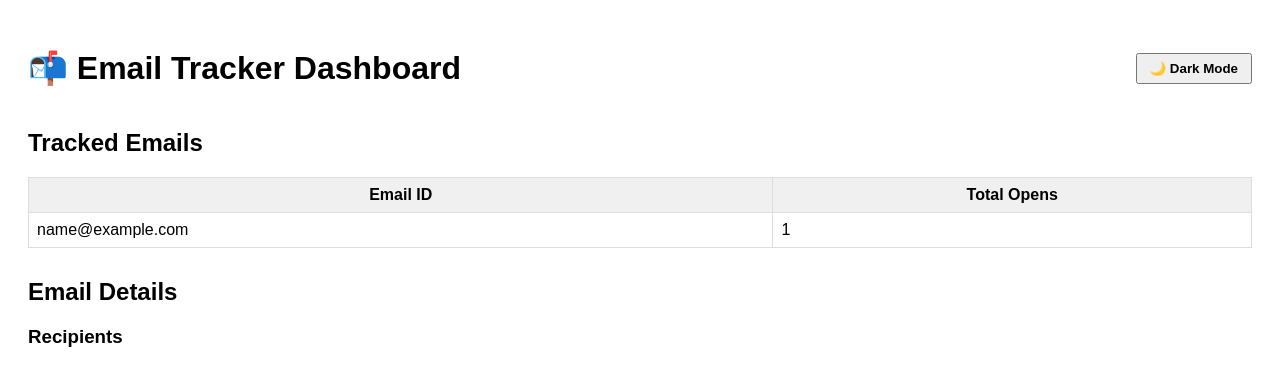
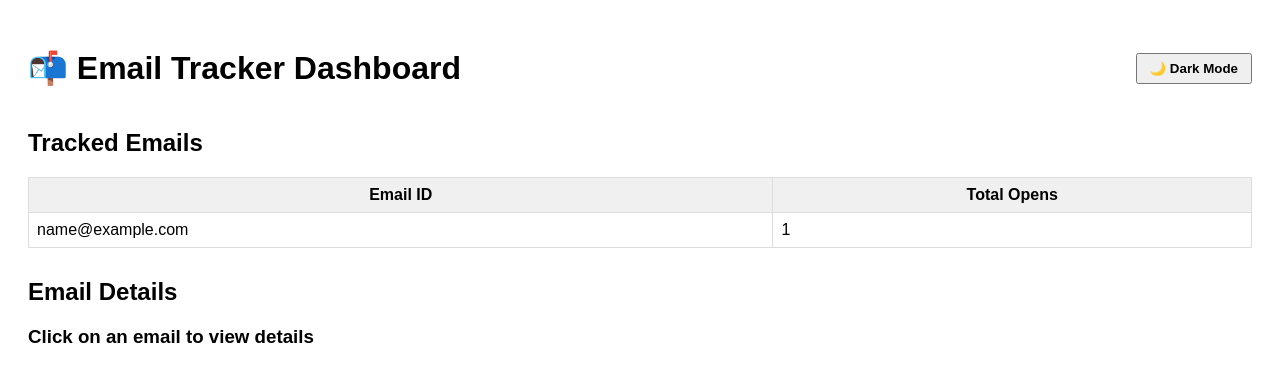
Before and after one commit to Dhruv0306/email-tracker-extension, a FastAPI app: page /api/dashboard in a window 1280 px wide. Shown: the top 366 px of the page. Run offline with FastAPI, Linux system fonts and the light colour scheme; tables that the repository leaves empty hold one stand-in row (values such as "Sample post").

Commit message:
Added instruction `Click on an email to view details` to dhashboard.html.

```diff
--- a/server/app/templates/dashboard.html
+++ b/server/app/templates/dashboard.html
@@ -78,6 +78,7 @@
 
     <div id="details">
         <h2>Email Details</h2>
+        <h3>Click on an email to view details</h3>
 
         <h3>Recipients</h3>
         <table id="recipients-table">
```
